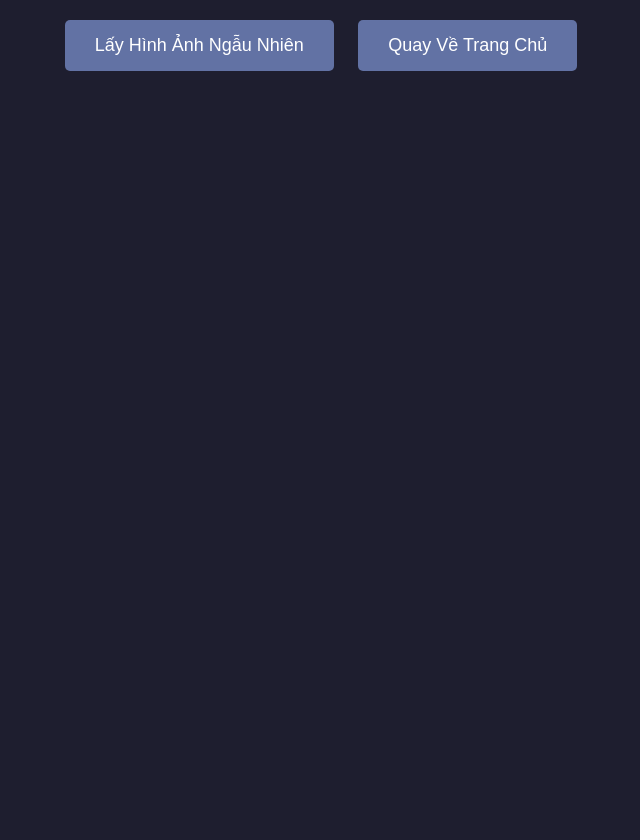
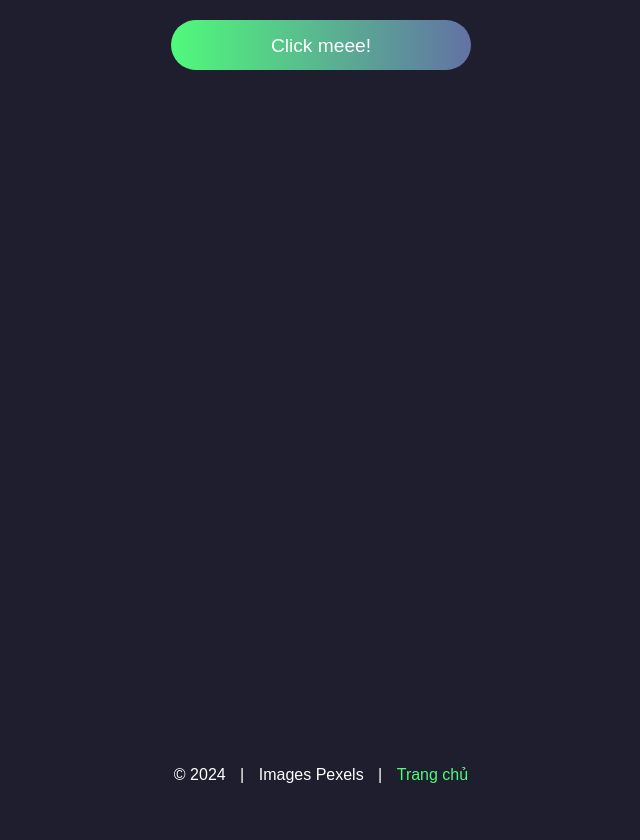
Before and after one commit to tanbaycu/tanbaycu-website, a Flask app: page /random-image in a window 1280 px wide. Shown: the whole page, without its empty margins (319-959 px from the left). Before the commit the page ends 71 px from the top, so only its background shows below. Run offline with Flask 3, Linux system fonts and the light colour scheme; parts of the project's set-up code (start-up, migrations or seed data) failed here and were passed over.

Commit message:
update random

```diff
--- a/index.html
+++ b/index.html
@@ -33,6 +33,7 @@
         <link rel="icon" type="image/jpeg"
             href="https://i.postimg.cc/ZqdPcMNx/z5893949853973-6df6c782602aebfcd9e959330e1531ce.jpg" />
         <link href="https://fonts.googleapis.com/css2?family=Roboto:wght@400;500&display=swap" rel="stylesheet" />
+
     </head>
 
 
@@ -504,6 +505,7 @@
                 href="https://www.facebook.com/tanbaycu.404s/" target="_blank">Facebook</a></p>
     </div>
 
+
     <script>
         const menuButton = document.getElementById("menu-toggle");
         const offCanvasMenu = document.getElementById("off-canvas-menu");
@@ -521,6 +523,9 @@
             overlay.classList.remove("show");
         });
 
+
+
+
     </script>
     <script type="application/ld+json">
         {
--- a/templates/display_image.html
+++ b/templates/display_image.html
@@ -1,50 +1,112 @@
 <!DOCTYPE html>
 <html lang="en">
+
 <head>
   <meta charset="UTF-8" />
   <meta name="viewport" content="width=device-width, initial-scale=1.0" />
-    <title>Hình Ảnh Ngẫu Nhiên</title>
-    <link
-      rel="icon"
-      type="image/x-icon"
-      href="{{ url_for('static', filename='favicon.ico') }}"
-    />
+  <title>Images Pexels - Hình Ảnh Chất Lượng Cao</title>
+  <link rel="icon" type="image/x-icon" href="{{ url_for('static', filename='favicon.ico') }}" />
   <style>
     body {
       font-family: "Arial", sans-serif;
-        background-color: #1e1e2f; /* Nền tối */
-        color: #ffffff; /* Màu chữ sáng */
+      background-color: #1e1e2f;
+      /* Nền tối */
+      color: #ffffff;
+      /* Màu chữ sáng */
       text-align: center;
       margin: 0;
       padding: 20px;
       transition: background-color 0.3s ease;
+      display: flex;
+      flex-direction: column;
+      min-height: 100vh;
+      /* Đảm bảo body chiếm đủ chiều cao */
     }
 
     h1 {
-        color: #50fa7b; /* Màu xanh lá */
+      color: #50fa7b;
+      /* Màu xanh lá */
       font-size: 2.5rem;
       margin-bottom: 20px;
     }
 
     .button-container {
-        margin-bottom: 20px;
+      margin-bottom: auto;
+      /* Đẩy các nút lên trên cùng */
+      display: flex;
+      justify-content: center;
+      flex-wrap: wrap;
+      /* Cho phép nút xuống hàng nếu không đủ chỗ */
+      gap: 15px;
+      /* Khoảng cách giữa các nút */
     }
 
     button {
-        background-color: #6272a4; /* Nền xanh dương */
-        color: #ffffff; /* Màu chữ sáng */
+      background: linear-gradient(90deg, #50fa7b, #6272a4);
+      /* Nền gradient */
+      color: #ffffff;
+      /* Màu chữ sáng */
       border: none;
-        border-radius: 5px;
+      border-radius: 30px;
+      /* Bo tròn góc nhiều hơn */
       padding: 15px 30px;
+      /* Padding linh hoạt */
       cursor: pointer;
-        font-size: 18px;
-        transition: background-color 0.3s, transform 0.3s;
-        margin: 0 10px;
+      font-size: 1.2rem;
+      /* Kích thước chữ lớn hơn */
+      transition: background 0.3s, transform 0.3s, box-shadow 0.3s;
+      /* Thêm hiệu ứng bóng đổ */
+      flex: 1 1 150px;
+      /* Nút chiếm không gian đều với chiều rộng tối thiểu 150px */
+      min-width: 150px;
+      /* Đặt chiều rộng tối thiểu cho nút */
+      max-width: 300px;
+      /* Đặt chiều rộng tối đa cho nút */
+      height: 50px;
+      /* Chiều cao cố định cho nút */
+      position: relative;
+      /* Để có thể tạo hiệu ứng */
+      overflow: hidden;
+      /* Ẩn phần nội dung ra ngoài */
+    }
+
+    button::before {
+      content: "";
+      /* Thêm hiệu ứng chớp */
+      position: absolute;
+      top: -50%;
+      left: -50%;
+      width: 200%;
+      height: 200%;
+      background: rgba(255, 255, 255, 0.2);
+      /* Màu trắng nhẹ */
+      transform: rotate(30deg);
+      transition: transform 0.5s;
+      z-index: 0;
+      /* Đặt dưới cùng */
+      opacity: 0;
+      /* Ẩn ban đầu */
+    }
+
+    button:hover::before {
+      transform: rotate(30deg) translate(0, 100%);
+      /* Hiệu ứng chớp khi hover */
+      opacity: 1;
+      /* Hiện lên khi hover */
     }
 
     button:hover {
-        background-color: #44475a; /* Nền tối khi hover */
-        transform: translateY(-2px); /* Hiệu ứng nhấc lên */
+      transform: translateY(-2px);
+      /* Hiệu ứng nhấc lên */
+      box-shadow: 0 4px 15px rgba(0, 0, 0, 0.7);
+      /* Thêm bóng đổ khi hover */
+    }
+
+    button span {
+      position: relative;
+      /* Để chữ ở trên cùng */
+      z-index: 1;
+      /* Đặt trên cùng */
     }
 
     .image-grid {
@@ -58,53 +120,68 @@
       width: 100%;
       height: auto;
       border-radius: 10px;
-        box-shadow: 0 4px 10px rgba(0, 0, 0, 0.5); /* Đổ bóng cho hình ảnh */
+      box-shadow: 0 4px 10px rgba(0, 0, 0, 0.5);
+      /* Đổ bóng cho hình ảnh */
       transition: transform 0.3s;
-        cursor: pointer; /* Thay đổi con trỏ khi hover */
-        object-fit: cover; /* Giữ tỷ lệ khung hình cho hình ảnh */
+      cursor: pointer;
+      /* Thay đổi con trỏ khi hover */
+      object-fit: cover;
+      /* Giữ tỷ lệ khung hình cho hình ảnh */
     }
 
     img:hover {
-        transform: scale(1.05); /* Phóng to hình ảnh khi hover */
+      transform: scale(1.05);
+      /* Phóng to hình ảnh khi hover */
     }
 
     /* CSS cho lớp mờ */
     .overlay {
-        display: none; /* Ẩn lớp mờ ban đầu */
+      display: none;
+      /* Ẩn lớp mờ ban đầu */
       position: fixed;
       top: 0;
       left: 0;
       width: 100%;
       height: 100%;
-        background-color: rgba(0, 0, 0, 0.7); /* Màu mờ */
+      background-color: rgba(0, 0, 0, 0.7);
+      /* Màu mờ */
       justify-content: center;
       align-items: center;
-        z-index: 10; /* Đặt lớp mờ lên trên */
+      z-index: 10;
+      /* Đặt lớp mờ lên trên */
     }
 
     .overlay img {
-        max-width: 80%; /* Kích thước tối đa của hình ảnh phóng to */
-        max-height: 80%; /* Kích thước tối đa của hình ảnh phóng to */
+      max-width: 80%;
+      /* Kích thước tối đa của hình ảnh phóng to */
+      max-height: 80%;
+      /* Kích thước tối đa của hình ảnh phóng to */
       border-radius: 10px;
-        object-fit: contain; /* Giữ tỷ lệ khung hình cho hình ảnh phóng to */
+      object-fit: contain;
+      /* Giữ tỷ lệ khung hình cho hình ảnh phóng to */
     }
 
     /* CSS cho spinner */
     .spinner {
       display: none;
-        border: 8px solid #44475a; /* Màu nền */
-        border-top: 8px solid #50fa7b; /* Màu xanh lá cho spinner */
+      border: 8px solid #44475a;
+      /* Màu nền */
+      border-top: 8px solid #50fa7b;
+      /* Màu xanh lá cho spinner */
       border-radius: 50%;
       width: 50px;
       height: 50px;
-        animation: spin 1s linear infinite; /* Hiệu ứng quay */
-        margin: 20px auto; /* Căn giữa spinner */
+      animation: spin 1s linear infinite;
+      /* Hiệu ứng quay */
+      margin: 20px auto;
+      /* Căn giữa spinner */
     }
 
     @keyframes spin {
       0% {
         transform: rotate(0deg);
       }
+
       100% {
         transform: rotate(360deg);
       }
@@ -112,25 +189,60 @@
 
     @media (max-width: 600px) {
       h1 {
-          font-size: 2rem; /* Kích thước tiêu đề nhỏ hơn trên màn hình nhỏ */
+        font-size: 2rem;
+        /* Kích thước tiêu đề nhỏ hơn trên màn hình nhỏ */
       }
 
       button {
-          width: 100%; /* Đặt nút rộng 100% trên thiết bị di động */
-          margin: 5px 0; /* Căn giữa nút */
+        width: 100%;
+        /* Đặt nút rộng 100% trên thiết bị di động */
+        margin: 5px 0;
+        /* Căn giữa nút */
       }
+    }
+
+    /* CSS cho footer */
+    footer {
+      margin-top: auto;
+      /* Đẩy footer xuống dưới cùng */
+      padding: 20px 0;
+      font-size: 1rem;
+      display: flex;
+      justify-content: center;
+      /* Căn giữa nội dung trong footer */
+      align-items: center;
+      /* Căn giữa theo chiều dọc */
+    }
+
+    footer a {
+      color: #50fa7b;
+      /* Màu chữ liên kết trong footer */
+      text-decoration: none;
+      /* Không gạch chân */
+      transition: color 0.3s;
+      /* Thêm hiệu ứng chuyển màu */
+      margin: 0 10px;
+      /* Khoảng cách giữa các liên kết */
+    }
+
+    footer a:hover {
+      color: #ffffff;
+      /* Màu khi hover */
+    }
+
+    footer span {
+      margin: 0 10px;
+      /* Khoảng cách giữa các phần tử */
     }
   </style>
 </head>
+
 <body>
 
   <div class="button-container">
     <button id="fetch-images" onclick="fetchImages()">
-        Lấy Hình Ảnh Ngẫu Nhiên
+      <span>Click meee!</span>
     </button>
-      <a href="{{ url_for('homepage') }}">
-        <button>Quay Về Trang Chủ</button>
-      </a>
   </div>
 
   <div class="spinner" id="spinner"></div>
@@ -139,12 +251,7 @@
   <div class="image-grid" id="image-grid">
     {% if images %}
     {% for image in images %}
-          <img
-            src="{{ image }}"
-            alt="Random Image"
-            loading="lazy"
-            onclick="openModal(this.src)"
-          />
+    <img src="{{ image }}" alt="Random Image" loading="lazy" onclick="openModal(this.src)" />
     {% endfor %}
     {% endif %}
   </div>
@@ -152,6 +259,14 @@
   <div class="overlay" id="overlay" onclick="closeModal()">
     <img id="overlay-img" src="" alt="Enlarged Image" />
   </div>
+
+  <footer>
+    <p>
+      <span>© 2024</span> |
+      <span>Images Pexels</span> |
+      <a href="{{ url_for('homepage') }}">Trang chủ</a>
+    </p>
+  </footer>
 
   <script>
     function fetchImages() {
@@ -185,4 +300,5 @@
     }
   </script>
 </body>
+
 </html>
```
Lines whose indentation alone changed are shown as unchanged.
